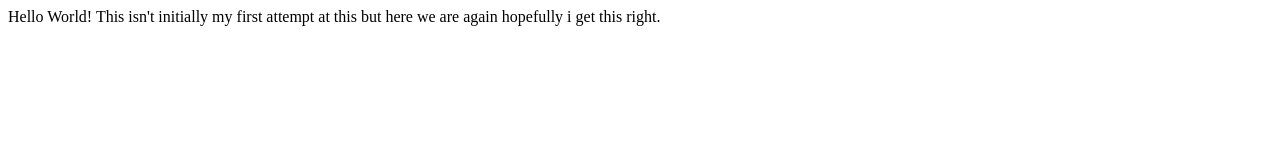
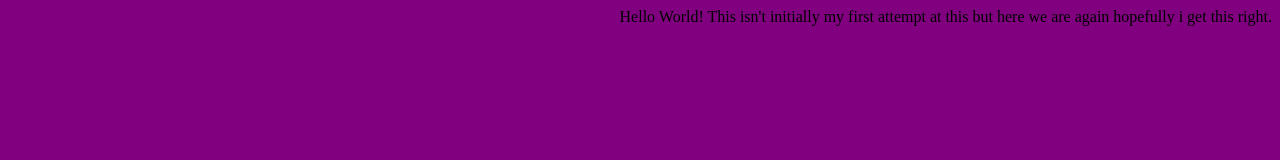
Before and after one commit to Frawatson/Hello-, a plain HTML site: page index.html in a window 1280 px wide. Drawn offline with Linux system fonts and the light colour scheme.

Commit message:
Update index.html

```diff
--- a/index.html
+++ b/index.html
@@ -12,5 +12,14 @@
     <div>
     Hello World! This isn't initially my first attempt at this but here we are again hopefully i get this right.
     </div>
+
+    <style>
+      body {
+        background-color : purple;
+        color:#ggg;
+        text-align:right;
+      }
+
+    </style>
   </body>
 </html>
```
